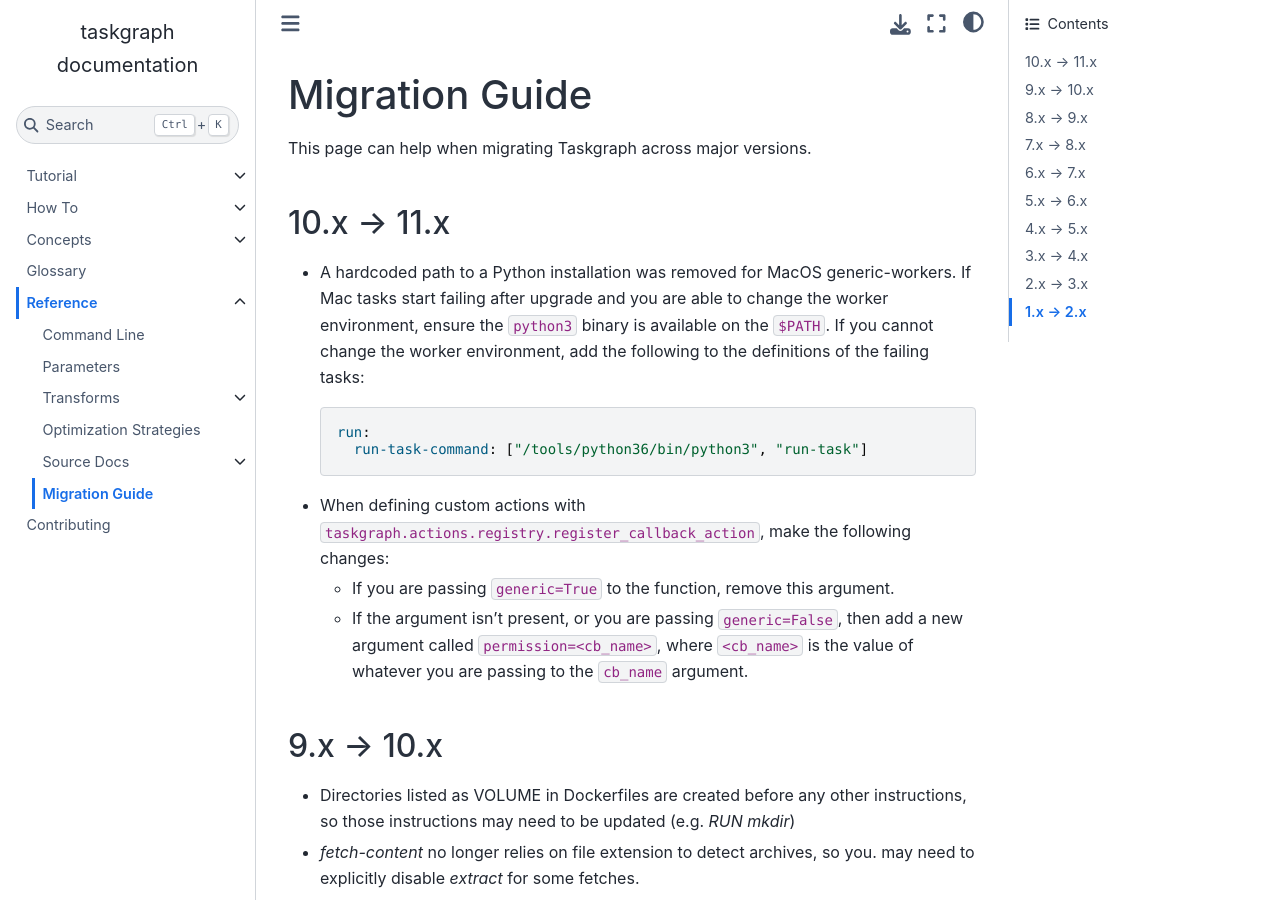
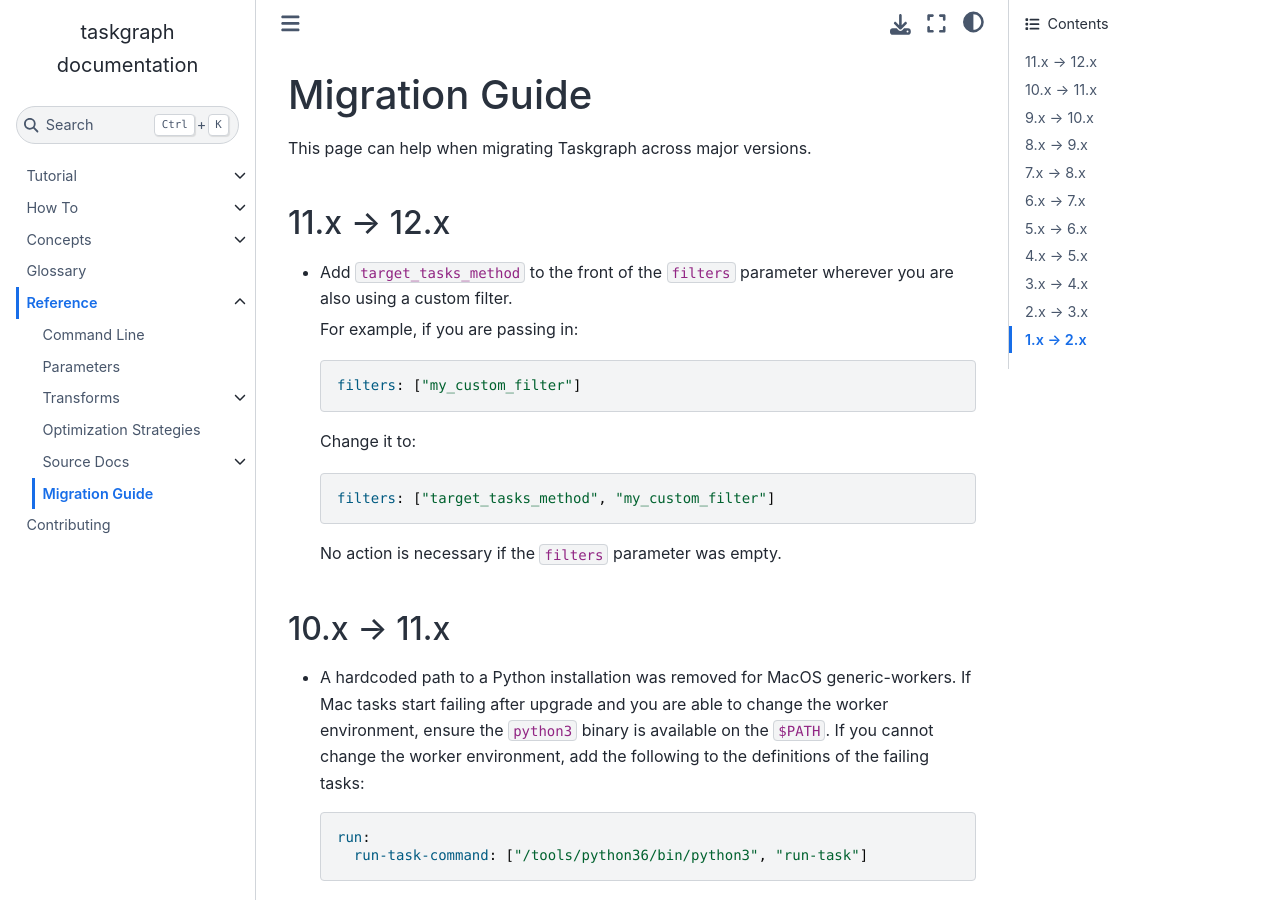
Before and after one commit to taskcluster/taskgraph, a Sphinx documentation site: the page built from docs/reference/migrations.rst, in a window 1280 px wide and 900 px high. Built offline with Sphinx 7.4.7 and the Sphinx Book theme 1.1.4, drawn with Linux system fonts in a browser that asks for light colours.

Commit message:
fix!: only add target_tasks_method filter if no other filters were specified
BREAKING CHANGE: The target_tasks_method is now only implicitly added if
no other filters exist.

This is needed to fix a bug in Gecko's `./mach try` infrastructure,
however the change makes sense on its own. Currently there's no way to
forego target_tasks_method, and this allows us to do that.

Furthermore, there are no other built-in filters, so it's unlikely that
this will impact any existing consumers.

```diff
--- a/docs/reference/migrations.rst
+++ b/docs/reference/migrations.rst
@@ -2,6 +2,26 @@ Migration Guide
 ===============
 
 This page can help when migrating Taskgraph across major versions.
+
+11.x -> 12.x
+------------
+
+* Add ``target_tasks_method`` to the front of the ``filters`` parameter wherever
+  you are also using a custom filter.
+
+  For example, if you are passing in:
+
+  .. code-block:: yaml
+
+     filters: ["my_custom_filter"]
+
+  Change it to:
+
+  .. code-block:: yaml
+
+     filters: ["target_tasks_method", "my_custom_filter"]
+
+  No action is necessary if the ``filters`` parameter was empty.
 
 10.x -> 11.x
 ------------
```
Also changed, not shown: 1 other file.
